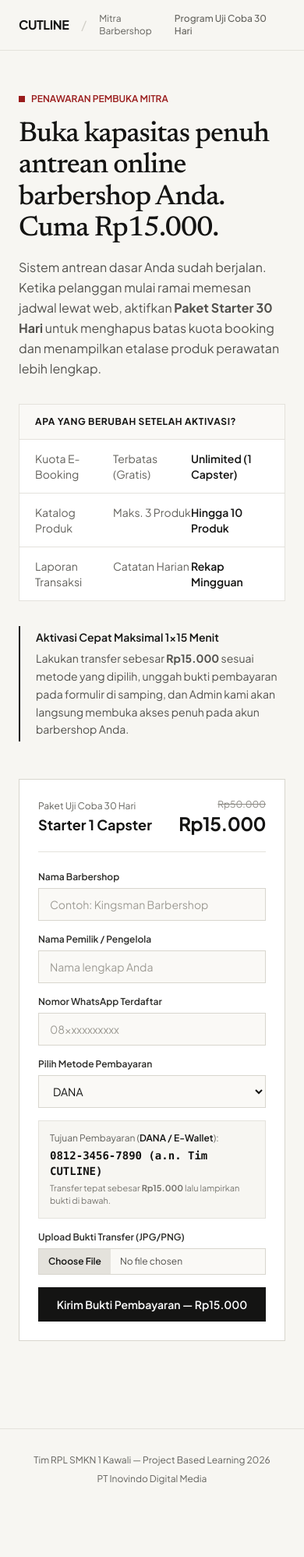
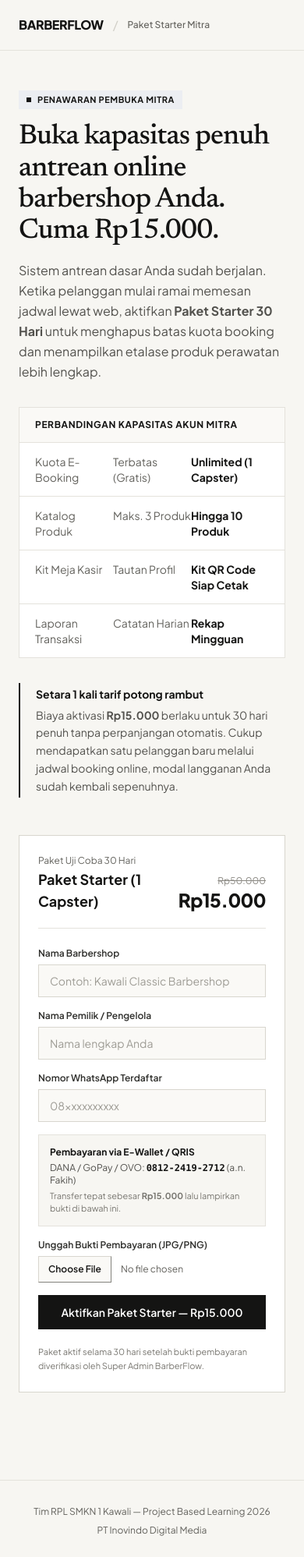
Before and after one commit to fakihsabikull/tripwire_multi-barber, a plain HTML site: page index.html in a window 390 px wide. Shown: the top 1997 px of the page at 78% size. Before the commit the page ends 1937 px from the top, so only its background shows below. Drawn offline with nearby package versions, Linux system fonts and the light colour scheme.

Commit message:
Add files via upload

```diff
--- a/index.html
+++ b/index.html
@@ -3,11 +3,11 @@
 <head>
     <meta charset="UTF-8">
     <meta name="viewport" content="width=device-width, initial-scale=1.0">
-    <title>Aktivasi Paket Starter Mitra — CUTLINE Barbershop Platform</title>
+    <title>Paket Starter Mitra — BarberFlow Platform E-Booking Multi-Barbershop</title>
     <script src="https://cdn.tailwindcss.com"></script>
     <link rel="preconnect" href="https://fonts.googleapis.com">
     <link rel="preconnect" href="https://fonts.gstatic.com" crossorigin>
-    <link href="https://fonts.googleapis.com/css2?family=Newsreader:ital,opsz,wght@0,6..72,500;0,6..72,600;1,6..72,400&family=Plus+Jakarta+Sans:wght@400;500;600;700&display=swap" rel="stylesheet">
+    <link href="https://fonts.googleapis.com/css2?family=Newsreader:ital,opsz,wght@0,6..72,500;0,6..72,600;1,6..72,400&family=Plus+Jakarta+Sans:wght@400;500;600;700;800&display=swap" rel="stylesheet">
     <style>
         body {
             font-family: 'Plus Jakarta Sans', sans-serif;
@@ -19,17 +19,17 @@
         }
     </style>
 </head>
-<body class="antialiased selection:bg-[#991B1B] selection:text-white">
+<body class="antialiased selection:bg-[#141413] selection:text-white">
 
     <!-- Top Navigation Bar -->
     <nav class="border-b border-[#E4E2DC] bg-[#F7F6F2]">
         <div class="max-w-5xl mx-auto px-6 h-16 flex items-center justify-between">
-            <div class="flex items-center gap-4">
-                <span class="font-bold tracking-tight text-base text-[#141413]">CUTLINE</span>
+            <div class="flex items-center gap-3">
+                <span class="font-extrabold tracking-tight text-base text-[#141413]">BARBERFLOW</span>
                 <span class="text-[#D1CFC7]">/</span>
-                <span class="text-xs text-[#63625D]">Mitra Barbershop</span>
+                <span class="text-xs font-medium text-[#63625D]">Paket Starter Mitra</span>
             </div>
-            <span class="text-xs font-medium text-[#63625D]">
+            <span class="hidden sm:inline-block text-xs font-medium text-[#63625D]">
                 Program Uji Coba 30 Hari
             </span>
         </div>
@@ -42,9 +42,9 @@
             <!-- Kolom Kiri: Penawaran & Perbandingan -->
             <div class="lg:col-span-7 space-y-8">
                 <div class="space-y-4">
-                    <div class="inline-flex items-center gap-2 text-xs font-semibold text-[#991B1B]">
-                        <span class="w-2 h-2 bg-[#991B1B] inline-block"></span>
-                        <span>PENAWARAN PEMBUKA MITRA</span>
+                    <div class="inline-flex items-center gap-2 px-2.5 py-1 bg-[#ECEEF2] text-[11px] font-bold uppercase tracking-wider text-[#141413]">
+                        <span class="w-1.5 h-1.5 bg-[#141413] inline-block"></span>
+                        <span>Penawaran Pembuka Mitra</span>
                     </div>
 
                     <h1 class="font-display text-4xl sm:text-5xl text-[#141413] leading-[1.12] tracking-tight">
@@ -56,57 +56,62 @@
                     </p>
                 </div>
 
-                <!-- Tabel Perbandingan Singkat -->
+                <!-- Tabel Perbandingan Singkat: Gratis vs Starter -->
                 <div class="border border-[#E4E2DC] bg-white">
                     <div class="px-5 py-3.5 border-b border-[#E4E2DC] bg-[#FAF9F6]">
-                        <h2 class="text-xs font-bold uppercase tracking-wider text-[#141413]">Apa yang Berubah Setelah Aktivasi?</h2>
+                        <h2 class="text-xs font-bold uppercase tracking-wider text-[#141413]">Perbandingan Kapasitas Akun Mitra</h2>
                     </div>
                     <div class="divide-y divide-[#E4E2DC] text-sm">
                         <div class="grid grid-cols-3 px-5 py-3.5">
                             <span class="text-[#63625D]">Kuota E-Booking</span>
                             <span class="text-[#63625D]">Terbatas (Gratis)</span>
-                            <span class="font-semibold text-[#141413]">Unlimited (1 Capster)</span>
+                            <span class="font-bold text-[#141413]">Unlimited (1 Capster)</span>
                         </div>
                         <div class="grid grid-cols-3 px-5 py-3.5">
                             <span class="text-[#63625D]">Katalog Produk</span>
                             <span class="text-[#63625D]">Maks. 3 Produk</span>
-                            <span class="font-semibold text-[#141413]">Hingga 10 Produk</span>
+                            <span class="font-bold text-[#141413]">Hingga 10 Produk</span>
+                        </div>
+                        <div class="grid grid-cols-3 px-5 py-3.5">
+                            <span class="text-[#63625D]">Kit Meja Kasir</span>
+                            <span class="text-[#63625D]">Tautan Profil</span>
+                            <span class="font-bold text-[#141413]">Kit QR Code Siap Cetak</span>
                         </div>
                         <div class="grid grid-cols-3 px-5 py-3.5">
                             <span class="text-[#63625D]">Laporan Transaksi</span>
                             <span class="text-[#63625D]">Catatan Harian</span>
-                            <span class="font-semibold text-[#141413]">Rekap Mingguan</span>
+                            <span class="font-bold text-[#141413]">Rekap Mingguan</span>
                         </div>
                     </div>
                 </div>
 
-                <!-- Alur Verifikasi Singkat -->
+                <!-- Simulasi Balik Modal -->
                 <div class="border-l-2 border-[#141413] pl-5 py-1 space-y-1.5">
-                    <p class="text-sm font-semibold text-[#141413]">Aktivasi Cepat Maksimal 1x15 Menit</p>
+                    <p class="text-sm font-bold text-[#141413]">Setara 1 kali tarif potong rambut</p>
                     <p class="text-sm text-[#52514D] leading-relaxed">
-                        Lakukan transfer sebesar <strong>Rp15.000</strong> sesuai metode yang dipilih, unggah bukti pembayaran pada formulir di samping, dan Admin kami akan langsung membuka akses penuh pada akun barbershop Anda.
+                        Biaya aktivasi <strong>Rp15.000</strong> berlaku untuk 30 hari penuh tanpa perpanjangan otomatis. Cukup mendapatkan satu pelanggan baru melalui jadwal booking online, modal langganan Anda sudah kembali sepenuhnya.
                     </p>
                 </div>
             </div>
 
-            <!-- Kolom Kanan: Form Aktivasi & Instruksi Pembayaran -->
+            <!-- Kolom Kanan: Form Aktivasi & Bukti Pembayaran -->
             <div class="lg:col-span-5">
                 <div class="bg-white border border-[#D8D6CE] p-6 sm:p-8">
                     <div class="pb-5 mb-6 border-b border-[#E4E2DC] flex items-end justify-between">
                         <div>
                             <p class="text-xs text-[#63625D]">Paket Uji Coba 30 Hari</p>
-                            <h2 class="text-lg font-bold text-[#141413] mt-0.5">Starter 1 Capster</h2>
+                            <h2 class="text-lg font-bold text-[#141413] mt-0.5">Paket Starter (1 Capster)</h2>
                         </div>
                         <div class="text-right">
                             <span class="text-xs text-[#8C8A84] line-through block">Rp50.000</span>
-                            <span class="text-2xl font-bold text-[#141413] tracking-tight">Rp15.000</span>
+                            <span class="text-2xl font-extrabold text-[#141413] tracking-tight">Rp15.000</span>
                         </div>
                     </div>
 
                     <form id="tripwireForm" class="space-y-4">
                         <div>
                             <label for="shopName" class="block text-xs font-semibold text-[#2E2E2B] mb-1.5">Nama Barbershop</label>
-                            <input type="text" id="shopName" required placeholder="Contoh: Kingsman Barbershop"
+                            <input type="text" id="shopName" required placeholder="Contoh: Kawali Classic Barbershop"
                                 class="w-full px-3.5 py-2.5 bg-[#FAF9F6] border border-[#D8D6CE] text-sm text-[#141413] placeholder:text-[#9E9C95] focus:outline-none focus:border-[#141413] focus:bg-white transition">
                         </div>
 
@@ -122,56 +127,60 @@
                                 class="w-full px-3.5 py-2.5 bg-[#FAF9F6] border border-[#D8D6CE] text-sm text-[#141413] placeholder:text-[#9E9C95] focus:outline-none focus:border-[#141413] focus:bg-white transition">
                         </div>
 
-                        <div>
-                            <label for="paymentMethod" class="block text-xs font-semibold text-[#2E2E2B] mb-1.5">Pilih Metode Pembayaran</label>
-                            <select id="paymentMethod"
-                                class="w-full px-3.5 py-2.5 bg-[#FAF9F6] border border-[#D8D6CE] text-sm text-[#141413] focus:outline-none focus:border-[#141413] focus:bg-white transition">
-                                <option value="DANA / E-Wallet">DANA</option>
-                            </select>
-                        </div>
-
-                        <!-- Kotak Info Tujuan Transfer Dinamis -->
-                        <div id="paymentInfoBox" class="bg-[#F7F6F2] border border-[#E4E2DC] p-3.5 text-xs space-y-1">
-                            <p class="text-[#63625D]">Tujuan Pembayaran (<span id="methodLabel" class="font-semibold text-[#141413]">DANA / E-Wallet</span>):</p>
-                            <p id="accountDetail" class="font-mono text-sm font-bold text-[#141413]">0812-3456-7890 (a.n. Tim CUTLINE)</p>
-                            <p class="text-[11px] text-[#787670]">Transfer tepat sebesar <strong>Rp15.000</strong> lalu lampirkan bukti di bawah.</p>
+                        <!-- Info Tujuan Pembayaran E-Wallet / QRIS -->
+                        <div class="bg-[#F7F6F2] border border-[#E4E2DC] p-3.5 text-xs space-y-1">
+                            <p class="font-bold text-[#141413]">Pembayaran via E-Wallet / QRIS</p>
+                            <p class="text-[#52514D]">DANA / GoPay / OVO: <span class="font-mono font-bold text-[#141413]">0812-2419-2712</span> (a.n. Fakih)</p>
+                            <p class="text-[11px] text-[#787670]">Transfer tepat sebesar <strong>Rp15.000</strong> lalu lampirkan bukti di bawah ini.</p>
                         </div>
 
                         <!-- Input Upload Bukti Transfer -->
                         <div>
-                            <label for="proofFile" class="block  text-xs font-semibold text-[#2E2E2B] mb-1.5">Upload Bukti Transfer (JPG/PNG)</label>
-                            <input type="file" id="proofFile" accept="image/*" required
-                                class="w-full text-xs text-[#52514D] file:mr-3 file:py-2 file:px-3 file:border-0 file:text-xs file:font-semibold file:bg-[#E4E2DC] file:text-[#141413] hover:file:bg-[#D1CFC7] cursor-pointer border border-[#D8D6CE] bg-[#FAF9F6]">
+                            <label for="proofFile" class="block text-xs font-semibold text-[#2E2E2B] mb-1.5">Unggah Bukti Pembayaran (JPG/PNG)</label>
+                            <input type="file" id="proofFile" accept="image/*"
+                                class="w-full text-xs text-[#63625D] file:mr-3 file:py-2 file:px-3 file:border file:border-[#D8D6CE] file:bg-[#FAF9F6] file:text-[#141413] file:font-semibold hover:file:bg-[#E4E2DC] cursor-pointer">
                         </div>
 
                         <button type="submit"
-                            class="w-full py-3 px-4 bg-[#141413] hover:bg-[#991B1B] text-white text-sm font-semibold transition cursor-pointer mt-2">
-                            Kirim Bukti Pembayaran — Rp15.000
+                            class="w-full py-3 px-4 bg-[#141413] hover:bg-[#2E2E2B] text-white text-sm font-semibold transition cursor-pointer mt-2">
+                            Aktifkan Paket Starter — Rp15.000
                         </button>
                     </form>
 
-                    <!-- Status Pengajuan Setelah Submit -->
+                    <!-- Ringkasan Tagihan Setelah Submit -->
                     <div id="invoiceBox" class="hidden mt-6 pt-5 border-t border-[#E4E2DC] space-y-3">
                         <div class="bg-[#F7F6F2] border border-[#E4E2DC] p-4 text-xs space-y-1.5">
                             <div class="flex justify-between">
                                 <span class="text-[#63625D]">Status Pengajuan</span>
-                                <span class="font-semibold text-amber-700">Menunggu Verifikasi Admin</span>
+                                <span class="font-bold text-[#141413]">Menunggu Verifikasi Admin</span>
                             </div>
                             <div class="flex justify-between">
                                 <span class="text-[#63625D]">Barbershop</span>
                                 <span id="outShop" class="font-semibold text-[#141413]"></span>
                             </div>
                             <div class="flex justify-between">
-                                <span class="text-[#63625D]">File Bukti</span>
-                                <span id="outFile" class="font-medium text-[#141413] truncate max-w-[160px]"></span>
+                                <span class="text-[#63625D]">Paket Dipilih</span>
+                                <span class="font-medium text-[#141413]">Paket Starter — 30 Hari</span>
+                            </div>
+                            <div class="flex justify-between">
+                                <span class="text-[#63625D]">Tujuan Bayar</span>
+                                <span class="font-medium text-[#141413]">E-Wallet 0812-2419-2712 (Fakih)</span>
+                            </div>
+                            <div class="flex justify-between pt-1.5 border-t border-[#E4E2DC]">
+                                <span class="text-[#63625D]">Total Tagihan</span>
+                                <span class="font-extrabold text-[#141413]">Rp15.000</span>
                             </div>
                         </div>
 
                         <a id="waConfirmBtn" href="#" target="_blank"
-                            class="block w-full text-center py-2.5 px-4 bg-[#15803D] hover:bg-[#166534] text-white text-xs font-semibold transition">
-                            Percepat Approval via WhatsApp Admin
+                            class="block w-full text-center py-2.5 px-4 bg-[#141413] hover:bg-[#2E2E2B] text-white text-xs font-semibold transition">
+                            Kirim Konfirmasi ke WhatsApp Admin
                         </a>
                     </div>
+
+                    <p class="text-[11px] text-[#787670] mt-5 leading-relaxed">
+                        Paket aktif selama 30 hari setelah bukti pembayaran diverifikasi oleh Super Admin BarberFlow.
+                    </p>
                 </div>
             </div>
 
@@ -187,18 +196,7 @@
     </footer>
 
     <script>
-        // Sesuaikan nomor WA Admin & detail rekening tim kalian di sini
         const ADMIN_WA = "6281224192712";
-        const PAYMENT_ACCOUNTS = {
-            "DANA / E-Wallet": "081224192712 (a.n. Fakih / Tim CUTLINE)"
-        };
-
-        const methodSelect = document.getElementById("paymentMethod");
-        methodSelect.addEventListener("change", function() {
-            const selected = this.value;
-            document.getElementById("methodLabel").textContent = selected;
-            document.getElementById("accountDetail").textContent = PAYMENT_ACCOUNTS[selected];
-        });
 
         document.getElementById("tripwireForm").addEventListener("submit", function(e) {
             e.preventDefault();
@@ -206,31 +204,32 @@
             const shop = document.getElementById("shopName").value.trim();
             const owner = document.getElementById("ownerName").value.trim();
             const wa = document.getElementById("whatsapp").value.trim();
-            const method = methodSelect.value;
             const fileInput = document.getElementById("proofFile");
-            const fileName = fileInput.files.length > 0 ? fileInput.files[0].name : "bukti_transfer.jpg";
+            const fileName = fileInput.files.length > 0 ? fileInput.files[0].name : "Dilampirkan melalui WhatsApp";
 
-            // Simpan simulasi pengajuan di localStorage
-            const requests = JSON.parse(localStorage.getItem("payment_requests") || "[]");
-            requests.push({
-                shop, owner, wa, method, fileName,
+            const orders = JSON.parse(localStorage.getItem("starter_orders") || "[]");
+            orders.push({
+                shop,
+                owner,
+                wa,
                 package: "Starter 30 Hari",
+                method: "E-Wallet / QRIS",
                 amount: 15000,
-                status: "pending",
-                submitted_at: new Date().toISOString()
+                status: "menunggu",
+                timestamp: new Date().toISOString()
             });
-            localStorage.setItem("payment_requests", JSON.stringify(requests));
+            localStorage.setItem("starter_orders", JSON.stringify(orders));
 
             document.getElementById("outShop").textContent = shop;
-            document.getElementById("outFile").textContent = fileName;
 
             const message = encodeURIComponent(
-                `Halo Admin CUTLINE, saya sudah upload bukti pembayaran untuk aktivasi Paket Starter (Rp15.000).\n\n` +
-                `• Nama Barbershop: ${shop}\n` +
-                `• Pemilik: ${owner}\n` +
-                `• No. WA: ${wa}\n` +
-                `• Metode: ${method}\n\n` +
-                `Mohon segera di-approve pada Dashboard Super Admin.`
+                `Halo Admin BarberFlow, saya ingin mengaktifkan *Paket Starter (Rp15.000 / 30 Hari)*.\n\n` +
+                `Nama Barbershop: ${shop}\n` +
+                `Pemilik: ${owner}\n` +
+                `No. WA: ${wa}\n` +
+                `Metode Bayar: E-Wallet / QRIS (0812-2419-2712 a.n. Fakih)\n` +
+                `Bukti Pembayaran: ${fileName}\n\n` +
+                `Mohon diverifikasi untuk aktivasi paket.`
             );
 
             document.getElementById("waConfirmBtn").href = `https://wa.me/${ADMIN_WA}?text=${message}`;
```
